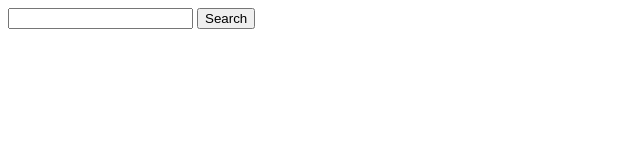
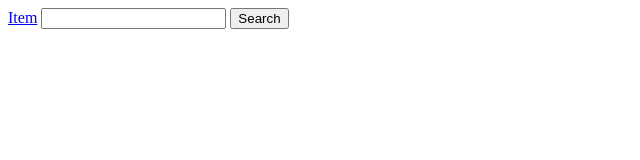
Before and after one commit to icet-sharadha/SIT-2025-07-06, a plain HTML site: page index.html in a window 1280 px wide. Shown: the whole page, without its empty margins (0-640 px from the left). Drawn offline with Linux system fonts and the light colour scheme.

Commit message:
Added link

```diff
--- a/index.html
+++ b/index.html
@@ -8,6 +8,7 @@
 <body>
 
     <div>
+      <a href="Item.html">Item</a>
         <input type="text" id="txtSearchVal">
 
         <input type="button" value="Search" onclick="searchData()">
```
